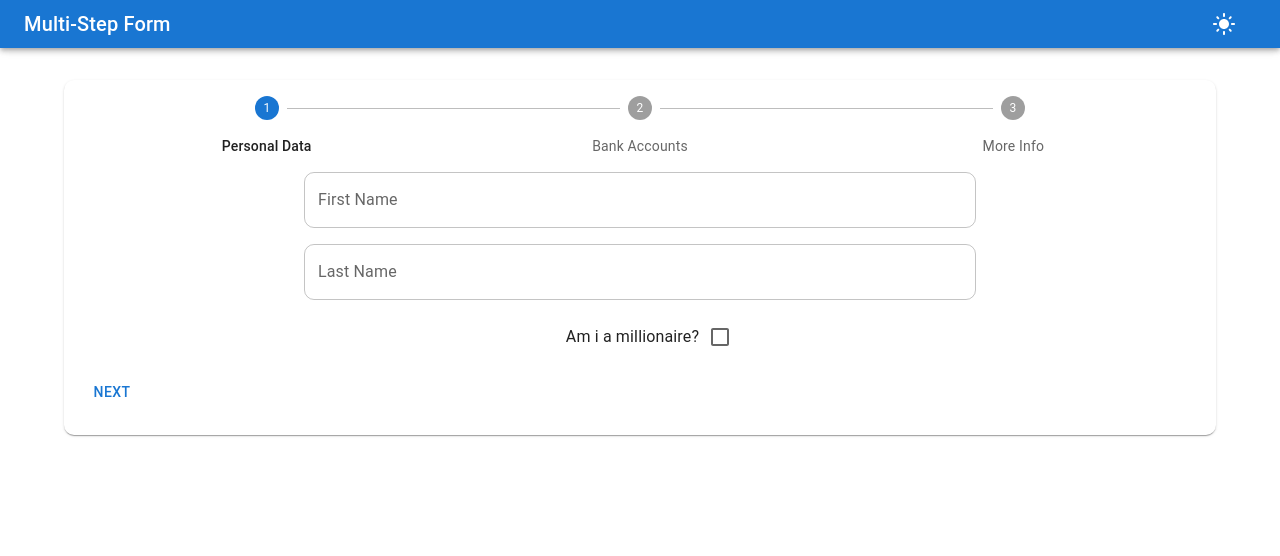
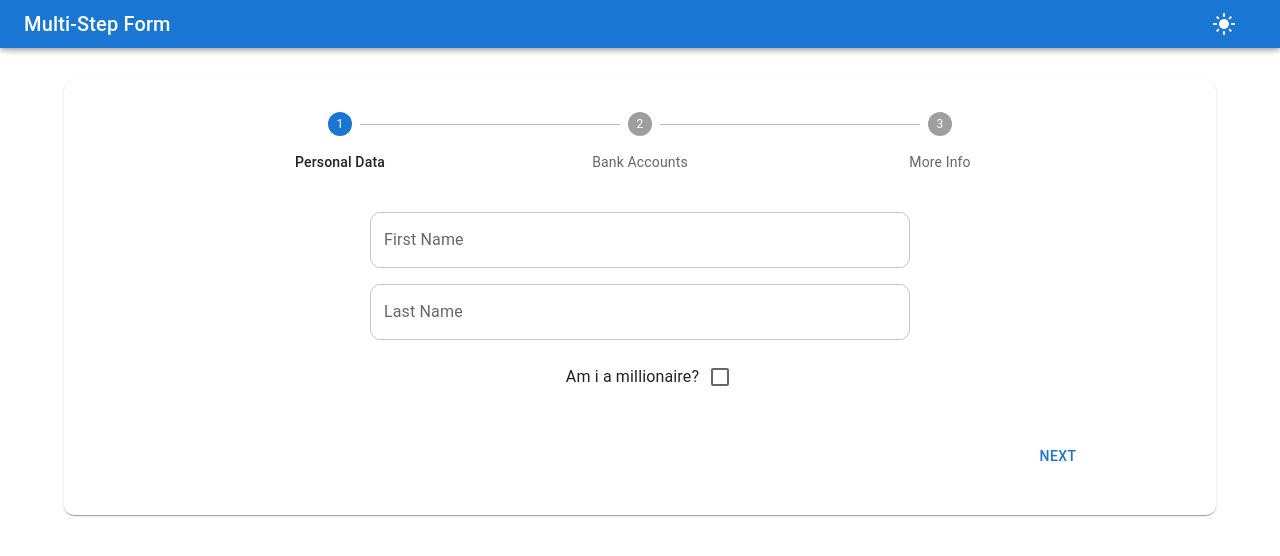
Before and after one commit to marcos-aparicio/materialui-basic-form, a React (Create React App) app: page / in a window 1280 px wide. Shown: the top 556 px of the page. Built offline with nearby package versions, Linux system fonts and the light colour scheme.

Commit message:
improving layout styles

```diff
--- a/src/pages/Form.tsx
+++ b/src/pages/Form.tsx
@@ -87,7 +87,6 @@ export const TheForm = () => {
     },
     onSubmit: (values) => {
       if (isLastStep) {
-        console.log("submitting form");
         console.log(values);
         return;
       }
@@ -104,6 +103,18 @@ export const TheForm = () => {
   return (
     <Card>
       <CardContent>
+        <Box
+          sx={{
+            pt: 2,
+            mx: "auto",
+            maxWidth: {
+              xs: "250px",
+              sm: "400px",
+              md: "670px",
+              lg: "900px",
+            },
+          }}
+        >
           <Stepper activeStep={step} alternativeLabel>
             {stepSubtitles.map((subtitle, idx) => (
               <Step key={idx}>
@@ -111,9 +122,24 @@ export const TheForm = () => {
               </Step>
             ))}
           </Stepper>
+          <Box
+            sx={{
+              pt: 2,
+              display: "flex",
+              alignItems: "center",
+              minHeight: {
+                xs: "200px",
+                sm: "250px",
+              },
+            }}
+          >
             <CurrentStep step={step} formik={formik} />
-        <Box className="navigation-buttons">
+          </Box>
+          <Grid container className="navigation-buttons">
+            <Grid item xs={6} justifyContent="start">
               {step === 0 ? null : <Button onClick={handleBack}>Back</Button>}
+            </Grid>
+            <Grid item xs={6} sx={{ display: "flex", justifyContent: "end" }}>
               <Button
                 onClick={() => {
                   formik.handleSubmit();
@@ -121,6 +147,8 @@ export const TheForm = () => {
               >
                 {step === LAST_STEP ? "Submit" : "Next"}
               </Button>
+            </Grid>
+          </Grid>
         </Box>
       </CardContent>
     </Card>
```
Lines whose indentation alone changed are shown as unchanged.
